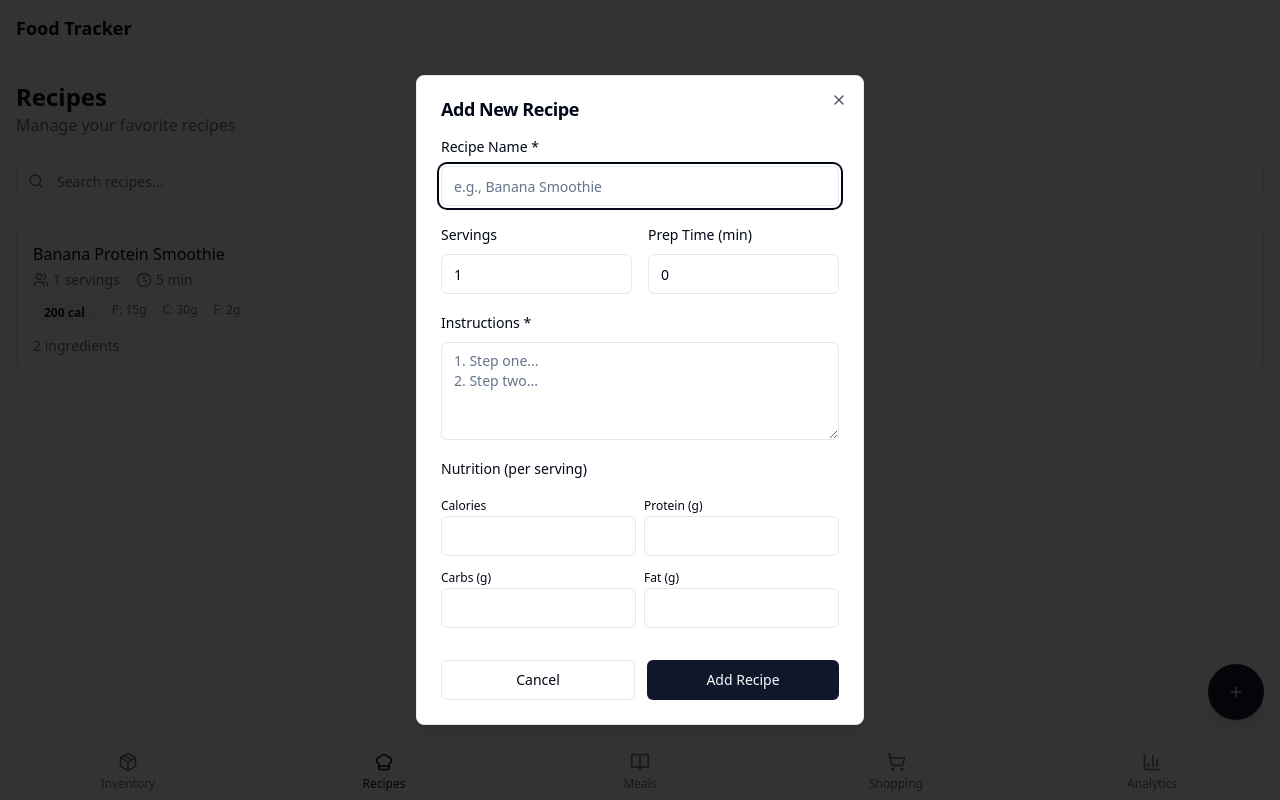
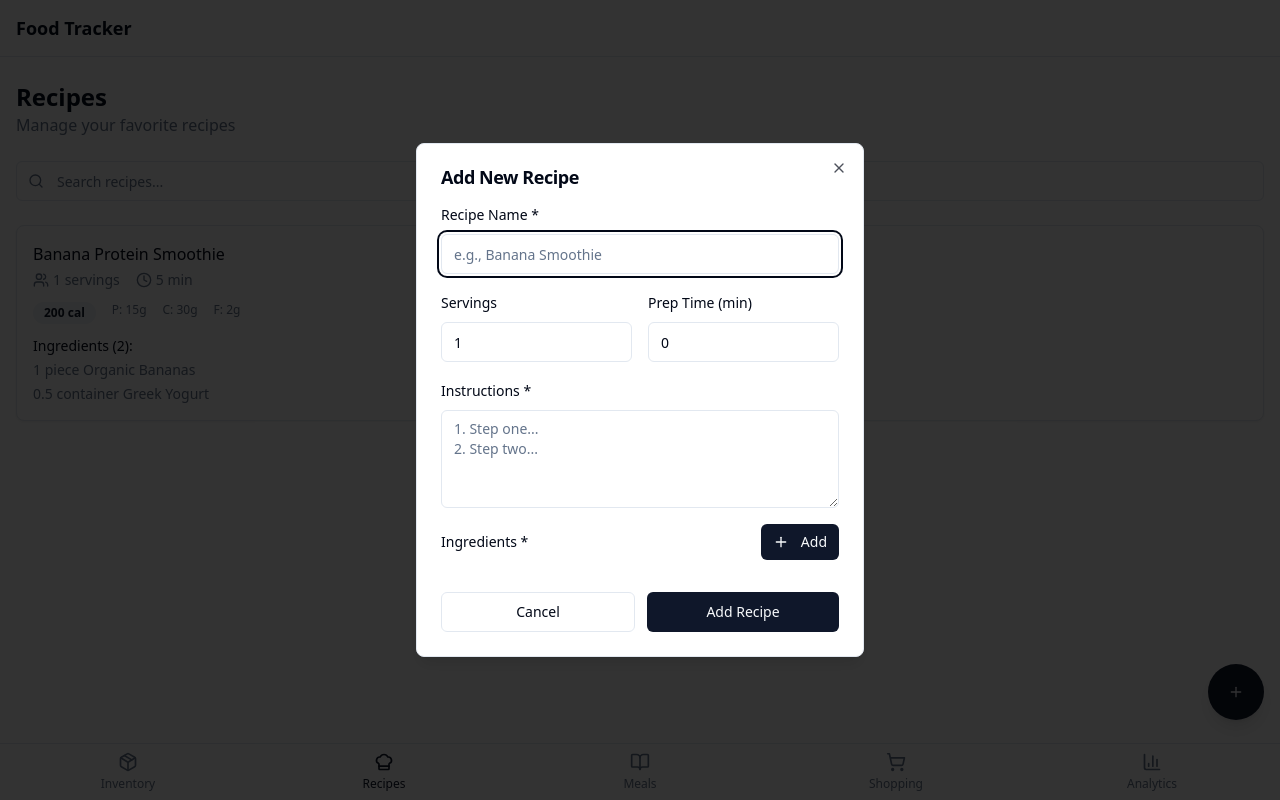
Before and after one commit to kosiuzo/uzo-food-tracking, a React (Vite) app: page /recipes in a window 1280 px wide. Both pictures are taken after a click on the button 1236 px from the left and 692 px from the top of the page. Built offline with nearby package versions, Linux system fonts and the light colour scheme.

Commit message:
Refactor recipe ingredient linking
Update the recipe feature to link ingredients from inventory. Calculate recipe macros based on selected inventory items and their quantities.

```diff
--- a/src/components/AddRecipeDialog.tsx
+++ b/src/components/AddRecipeDialog.tsx
@@ -4,8 +4,12 @@ import { Button } from '@/components/ui/button';
 import { Input } from '@/components/ui/input';
 import { Label } from '@/components/ui/label';
 import { Textarea } from '@/components/ui/textarea';
+import { Select, SelectContent, SelectItem, SelectTrigger, SelectValue } from '@/components/ui/select';
+import { Card } from '@/components/ui/card';
+import { Trash2, Plus } from 'lucide-react';
 import { useToast } from '@/hooks/use-toast';
-import { Recipe } from '../types';
+import { useFoodInventory } from '../hooks/useFoodInventory';
+import { Recipe, RecipeIngredient } from '../types';
 
 interface AddRecipeDialogProps {
   open: boolean;
@@ -15,20 +19,71 @@ interface AddRecipeDialogProps {
 
 export function AddRecipeDialog({ open, onOpenChange, onSave }: AddRecipeDialogProps) {
   const { toast } = useToast();
+  const { allItems } = useFoodInventory();
 
   const [formData, setFormData] = useState({
     name: '',
     instructions: '',
     servings: 1,
     prep_time_minutes: 0,
-    ingredients: [],
-    nutrition: {
-      calories_per_serving: 0,
-      protein_per_serving: 0,
-      carbs_per_serving: 0,
-      fat_per_serving: 0,
-    },
+    ingredients: [] as RecipeIngredient[],
   });
+
+  // Calculate nutrition based on ingredients
+  const calculateNutrition = () => {
+    let totalCalories = 0;
+    let totalProtein = 0;
+    let totalCarbs = 0;
+    let totalFat = 0;
+
+    formData.ingredients.forEach(ingredient => {
+      const item = allItems.find(item => item.id === ingredient.item_id);
+      if (item) {
+        // Convert quantity to grams based on unit
+        let quantityInGrams = ingredient.quantity;
+        if (ingredient.unit === 'cup') quantityInGrams *= 240; // approximate
+        if (ingredient.unit === 'tbsp') quantityInGrams *= 15;
+        if (ingredient.unit === 'tsp') quantityInGrams *= 5;
+
+        // Calculate nutrition per 100g, then scale to actual quantity
+        const factor = quantityInGrams / 100;
+        totalCalories += item.nutrition.calories_per_100g * factor;
+        totalProtein += item.nutrition.protein_per_100g * factor;
+        totalCarbs += item.nutrition.carbs_per_100g * factor;
+        totalFat += item.nutrition.fat_per_100g * factor;
+      }
+    });
+
+    return {
+      calories_per_serving: Math.round(totalCalories / formData.servings),
+      protein_per_serving: Math.round(totalProtein / formData.servings),
+      carbs_per_serving: Math.round(totalCarbs / formData.servings),
+      fat_per_serving: Math.round(totalFat / formData.servings),
+    };
+  };
+
+  const addIngredient = () => {
+    setFormData(prev => ({
+      ...prev,
+      ingredients: [...prev.ingredients, { item_id: '', quantity: 100, unit: 'g' }]
+    }));
+  };
+
+  const removeIngredient = (index: number) => {
+    setFormData(prev => ({
+      ...prev,
+      ingredients: prev.ingredients.filter((_, i) => i !== index)
+    }));
+  };
+
+  const updateIngredient = (index: number, updates: Partial<RecipeIngredient>) => {
+    setFormData(prev => ({
+      ...prev,
+      ingredients: prev.ingredients.map((ingredient, i) =>
+        i === index ? { ...ingredient, ...updates } : ingredient
+      )
+    }));
+  };
 
   const handleSubmit = (e: React.FormEvent) => {
     e.preventDefault();
@@ -42,7 +97,21 @@ export function AddRecipeDialog({ open, onOpenChange, onSave }: AddRecipeDialogP
       return;
     }
 
-    onSave(formData);
+    if (formData.ingredients.length === 0) {
+      toast({
+        title: "No ingredients",
+        description: "Please add at least one ingredient.",
+        variant: "destructive",
+      });
+      return;
+    }
+
+    const recipeData = {
+      ...formData,
+      nutrition: calculateNutrition()
+    };
+
+    onSave(recipeData);
 
     // Reset form
     setFormData({
@@ -51,12 +120,6 @@ export function AddRecipeDialog({ open, onOpenChange, onSave }: AddRecipeDialogP
       servings: 1,
       prep_time_minutes: 0,
       ingredients: [],
-      nutrition: {
-        calories_per_serving: 0,
-        protein_per_serving: 0,
-        carbs_per_serving: 0,
-        fat_per_serving: 0,
-      },
     });
 
     toast({
@@ -117,64 +180,104 @@ export function AddRecipeDialog({ open, onOpenChange, onSave }: AddRecipeDialogP
             />
           </div>
 
-          {/* Nutrition per serving */}
+          {/* Ingredients */}
           <div className="space-y-3">
-            <Label>Nutrition (per serving)</Label>
+            <div className="flex items-center justify-between">
+              <Label>Ingredients *</Label>
+              <Button type="button" size="sm" onClick={addIngredient}>
+                <Plus className="h-4 w-4 mr-1" />
+                Add
+              </Button>
+            </div>
+
+            {formData.ingredients.map((ingredient, index) => (
+              <Card key={index} className="p-3 space-y-2">
+                <div className="flex items-center justify-between">
+                  <Label className="text-sm">Ingredient {index + 1}</Label>
+                  <Button
+                    type="button"
+                    variant="ghost"
+                    size="sm"
+                    onClick={() => removeIngredient(index)}
+                  >
+                    <Trash2 className="h-4 w-4" />
+                  </Button>
+                </div>
+
+                <Select
+                  value={ingredient.item_id}
+                  onValueChange={(value) => updateIngredient(index, { item_id: value })}
+                >
+                  <SelectTrigger>
+                    <SelectValue placeholder="Select food item" />
+                  </SelectTrigger>
+                  <SelectContent>
+                    {allItems.map(item => (
+                      <SelectItem key={item.id} value={item.id}>
+                        {item.name} {item.brand && `(${item.brand})`}
+                      </SelectItem>
+                    ))}
+                  </SelectContent>
+                </Select>
+
                 <div className="grid grid-cols-2 gap-2">
                   <div>
-                <Label htmlFor="calories" className="text-xs">Calories</Label>
+                    <Label className="text-xs">Quantity</Label>
                     <Input
-                  id="calories"
                       type="number"
-                  value={formData.nutrition.calories_per_serving || ''}
-                  onChange={(e) => setFormData(prev => ({
-                    ...prev,
-                    nutrition: { ...prev.nutrition, calories_per_serving: parseInt(e.target.value) || 0 }
-                  }))}
+                      value={ingredient.quantity}
+                      onChange={(e) => updateIngredient(index, { quantity: parseFloat(e.target.value) || 0 })}
                       min="0"
+                      step="0.1"
                     />
                   </div>
                   <div>
-                <Label htmlFor="protein" className="text-xs">Protein (g)</Label>
-                <Input
-                  id="protein"
-                  type="number"
-                  value={formData.nutrition.protein_per_serving || ''}
-                  onChange={(e) => setFormData(prev => ({
-                    ...prev,
-                    nutrition: { ...prev.nutrition, protein_per_serving: parseInt(e.target.value) || 0 }
-                  }))}
-                  min="0"
-                />
+                    <Label className="text-xs">Unit</Label>
+                    <Select
+                      value={ingredient.unit}
+                      onValueChange={(value) => updateIngredient(index, { unit: value })}
+                    >
+                      <SelectTrigger>
+                        <SelectValue />
+                      </SelectTrigger>
+                      <SelectContent>
+                        <SelectItem value="g">grams (g)</SelectItem>
+                        <SelectItem value="cup">cup</SelectItem>
+                        <SelectItem value="tbsp">tablespoon</SelectItem>
+                        <SelectItem value="tsp">teaspoon</SelectItem>
+                        <SelectItem value="piece">piece</SelectItem>
+                      </SelectContent>
+                    </Select>
                   </div>
-              <div>
-                <Label htmlFor="carbs" className="text-xs">Carbs (g)</Label>
-                <Input
-                  id="carbs"
-                  type="number"
-                  value={formData.nutrition.carbs_per_serving || ''}
-                  onChange={(e) => setFormData(prev => ({
-                    ...prev,
-                    nutrition: { ...prev.nutrition, carbs_per_serving: parseInt(e.target.value) || 0 }
-                  }))}
-                  min="0"
-                />
                 </div>
-              <div>
-                <Label htmlFor="fat" className="text-xs">Fat (g)</Label>
-                <Input
-                  id="fat"
-                  type="number"
-                  value={formData.nutrition.fat_per_serving || ''}
-                  onChange={(e) => setFormData(prev => ({
-                    ...prev,
-                    nutrition: { ...prev.nutrition, fat_per_serving: parseInt(e.target.value) || 0 }
-                  }))}
-                  min="0"
-                />
+              </Card>
+            ))}
+          </div>
+
+          {/* Calculated Nutrition Preview */}
+          {formData.ingredients.length > 0 && (
+            <div className="space-y-2">
+              <Label>Calculated Nutrition (per serving)</Label>
+              <div className="grid grid-cols-4 gap-2 text-sm">
+                <div className="text-center p-2 bg-muted rounded">
+                  <div className="font-medium">{calculateNutrition().calories_per_serving}</div>
+                  <div className="text-xs text-muted-foreground">cal</div>
+                </div>
+                <div className="text-center p-2 bg-muted rounded">
+                  <div className="font-medium">{calculateNutrition().protein_per_serving}g</div>
+                  <div className="text-xs text-muted-foreground">protein</div>
+                </div>
+                <div className="text-center p-2 bg-muted rounded">
+                  <div className="font-medium">{calculateNutrition().carbs_per_serving}g</div>
+                  <div className="text-xs text-muted-foreground">carbs</div>
+                </div>
+                <div className="text-center p-2 bg-muted rounded">
+                  <div className="font-medium">{calculateNutrition().fat_per_serving}g</div>
+                  <div className="text-xs text-muted-foreground">fat</div>
                 </div>
               </div>
             </div>
+          )}
 
           <div className="flex gap-3 pt-4">
             <Button type="button" variant="outline" onClick={() => onOpenChange(false)} className="flex-1">
--- a/src/pages/Recipes.tsx
+++ b/src/pages/Recipes.tsx
@@ -7,9 +7,11 @@ import { Badge } from '@/components/ui/badge';
 import { Layout } from '../components/Layout';
 import { AddRecipeDialog } from '../components/AddRecipeDialog';
 import { useRecipes } from '../hooks/useRecipes';
+import { useFoodInventory } from '../hooks/useFoodInventory';
 
 export default function Recipes() {
   const { recipes, searchQuery, setSearchQuery, addRecipe } = useRecipes();
+  const { allItems } = useFoodInventory();
   const [isAddDialogOpen, setIsAddDialogOpen] = useState(false);
 
   return (
@@ -76,10 +78,23 @@ export default function Recipes() {
                     </span>
                   </div>
 
-                  {/* Ingredients count */}
-                  <p className="text-sm text-muted-foreground">
-                    {recipe.ingredients.length} ingredients
-                  </p>
+                  {/* Ingredients list */}
+                  <div className="space-y-1">
+                    <p className="text-sm font-medium">Ingredients ({recipe.ingredients.length}):</p>
+                    <div className="text-sm text-muted-foreground space-y-1">
+                      {recipe.ingredients.slice(0, 3).map((ingredient, idx) => {
+                        const item = allItems.find(item => item.id === ingredient.item_id);
+                        return (
+                          <div key={idx}>
+                            {ingredient.quantity} {ingredient.unit} {item?.name || 'Unknown item'}
+                          </div>
+                        );
+                      })}
+                      {recipe.ingredients.length > 3 && (
+                        <div className="text-xs">+ {recipe.ingredients.length - 3} more ingredients</div>
+                      )}
+                    </div>
+                  </div>
                 </div>
               </Card>
             ))
```
Lines whose indentation alone changed are shown as unchanged.
